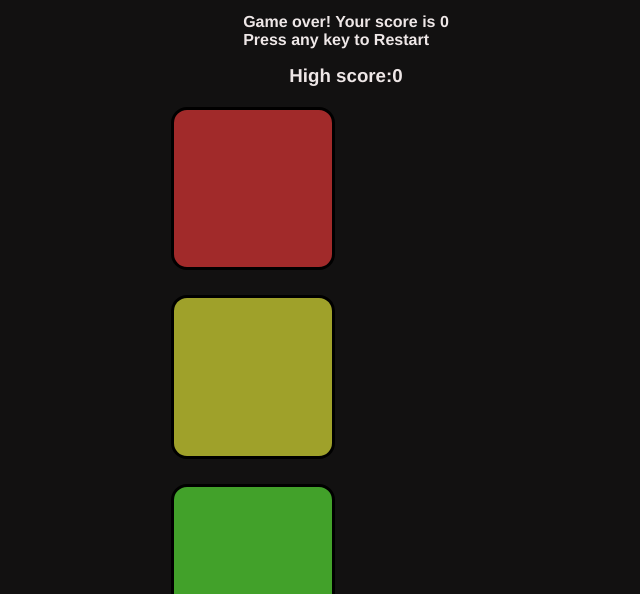
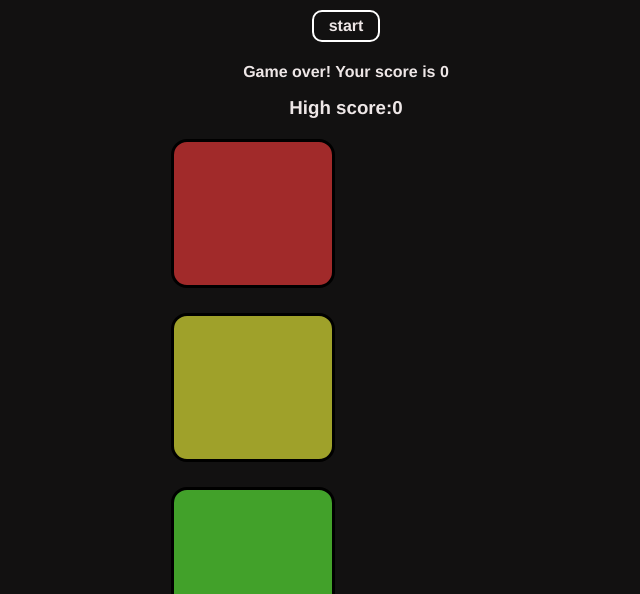
Before and after one commit to abhishettyy/web-dev-projects, a plain HTML site: page Simon-says/index.html in a window 1280 px wide. Both pictures are taken after a click on the element 546 px from the left and 394 px from the top of the page. Shown: the part 206-800 px from the top of the page, without its empty margins (294-934 px from the left). Drawn offline with Linux system fonts and the light colour scheme.

Commit message:
Frontend error debuged

```diff
--- a/Simon-says/app.js
+++ b/Simon-says/app.js
@@ -2,6 +2,7 @@
  let userSeq=[];
  let highScore=0;
  let level=0;
+ let start=document.querySelector("#start");
  let started=false;
  let color=["red","yellow","green","blue"];
  let h4=document.querySelector("h4");
@@ -15,7 +16,7 @@
  btn3.classList.add("btns");
  btn4.classList.add("btns");
  h3.innerHTML=`High Score:${highScore}`;
- document.addEventListener("keypress", function(){
+ start.addEventListener("click", function(){
     if(started==false){
         started=true;
         levelUp();
@@ -45,7 +46,7 @@ function checkAnswer(idx){
       highScore=gameScore;
     }
     h3.innerHTML=`High score:${highScore}`;
-    h4.innerHTML=`Game over! Your score is<b> ${level}</b><br> Press any key to Restart`;
+    h4.innerHTML=`Game over! Your score is<b> ${level}`;
     document.querySelector('body').style.backgroundColor="red";
     setTimeout(function(){
           document.querySelector('body').style.backgroundColor="rgb(18, 17, 17)";
@@ -61,7 +62,6 @@ function checkAnswer(idx){
    let randmColor=color[randmInd];
    let randBtn=document.querySelector(`.${randmColor}`);
    gameSeq.push(randmColor);
-   console.log(gameSeq);
    gameFlash(randBtn);
  }
  function btnPress(){
--- a/Simon-says/index.html
+++ b/Simon-says/index.html
@@ -10,7 +10,8 @@
 <body>
     <h1 id="heading">Play-SimonSays</h1>
     <div id="main">
-        <h4 id="instruction">Press any key to start</h2>
+        <div id="start">start</div>
+        <h4></h4>
             <h3></h3>
         <div id="outer">
             <div class="red" id="red"></div>
--- a/Simon-says/style.css
+++ b/Simon-says/style.css
@@ -9,6 +9,17 @@
 #heading{
     text-align: center;
     margin-top: 3rem;
+}
+#start{
+    padding: 3px;
+    border: 2px solid white;
+    padding-left: 15px;
+    padding-right: 15px;
+    margin: 13px;
+    margin-bottom: 5px;
+    padding-bottom:5px;
+    padding-top:5px;
+    border-radius: 10px;
 }
 body{
     width:100vw;
```
